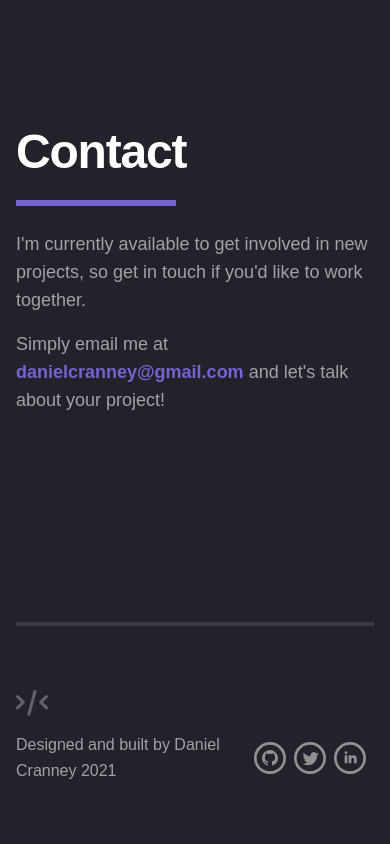
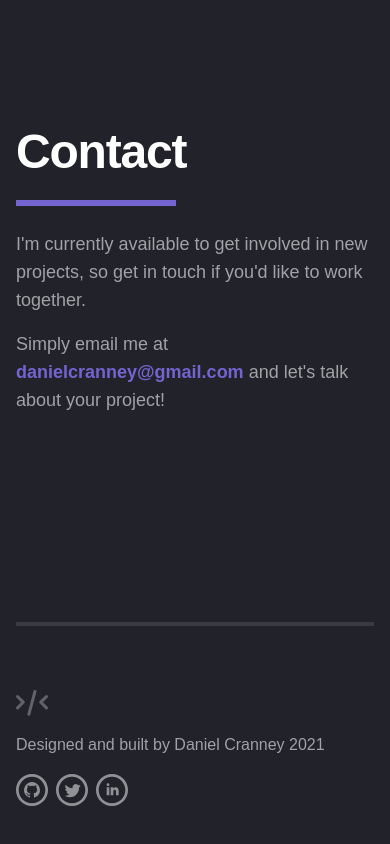
Before and after one commit to danielcranney/portfolio, a Next.js app: page / in a window 390 px wide. Shown: the part 6530-7374 px from the top of the page. Built offline with nearby package versions, Linux system fonts and the light colour scheme; a web font is replaced by a local one.

Commit message:
Footer styling improved

```diff
--- a/pages/index.js
+++ b/pages/index.js
@@ -1213,12 +1213,12 @@ export default function Home() {
             </svg>
           </div>
 
-          <div className="flex items-center">
-            <p className="w-3/4 mb-0 sm:w-auto">
+          <div className="flex flex-col items-start md:flex-row">
+            <p className="w-auto mb-4 md:mb-0">
               Designed and built by Daniel Cranney 2021
             </p>
 
-            <div className="flex ml-auto md:hidden">
+            <div className="flex md:hidden">
               <span className="mr-2">
                 <GitHubProfile marginBottom={"mb-0"} />
               </span>
```
